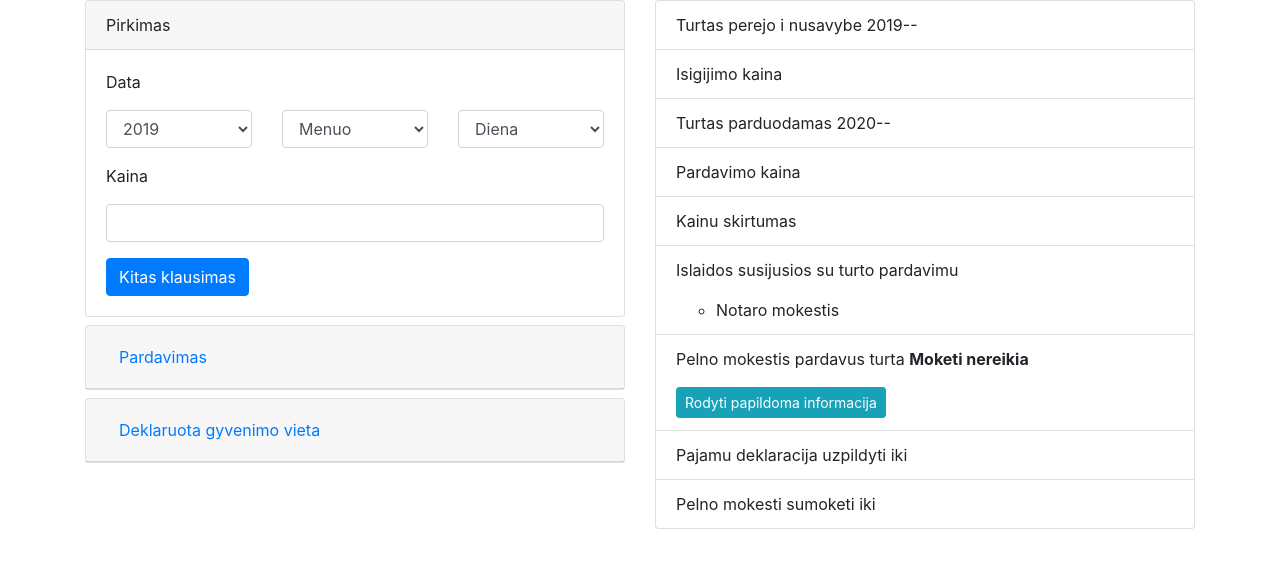
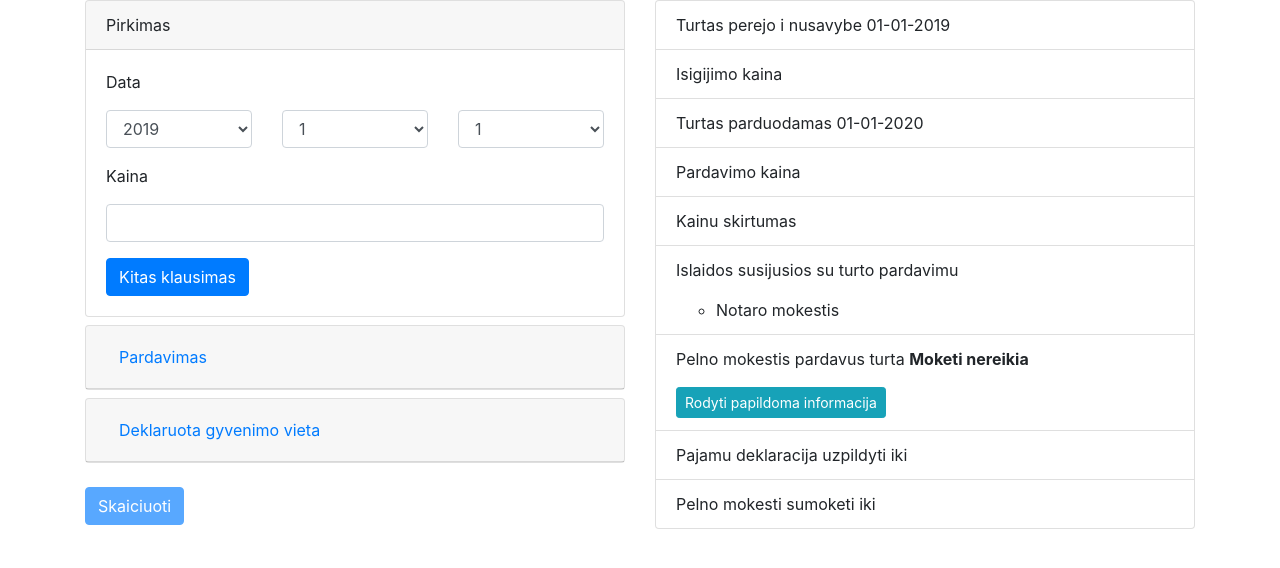
Before and after one commit to horolug/nt-duk, a React (Create React App) app: page / in a window 1280 px wide. Shown: the top 568 px of the page. Built offline with nearby package versions, Linux system fonts and the light colour scheme.

Commit message:
Refactored - selected  sell/purchase date handling and formatting

```diff
--- a/src/Components/Form/form.js
+++ b/src/Components/Form/form.js
@@ -11,12 +11,12 @@ class Form extends React.Component {
     super(props);
     this.state = {
       sellYear: new Date().getFullYear() + 1,
-      sellMonth: "",
-      sellDay: "",
+      sellMonth: 1,
+      sellDay: 1,
       sellPrice: "",
       purchaseYear: new Date().getFullYear(),
-      purchaseMonth: "",
-      purchaseDay: "",
+      purchaseMonth: 1,
+      purchaseDay: 1,
       purchasePrice: "",
       primaryDwelling: false,
       dwellingStatus: "",
@@ -235,8 +235,7 @@ class Form extends React.Component {
   render() {
     const purchaseDays = helpers.dayRange(this.state.purchaseYear, this.state.purchaseMonth);
     const sellDays = helpers.dayRange(this.state.sellYear, this.state.sellMonth);
-    const sellDate = this.state.sellYear +"-"+this.state.sellMonth+"-"+this.state.sellDay;
-    const purchaseDate = this.state.purchaseYear +"-"+this.state.purchaseMonth+"-"+this.state.purchaseDay;
+
     const purchase = {
       'year': this.state.purchaseYear,
       'month': this.state.purchaseMonth,
@@ -297,20 +296,25 @@ class Form extends React.Component {
 
             <QuestionCard
               isVisible={this.state.questionStep}
-              isFormValid={this.isFormValid()}
-              handleSubmit={this.handleSubmit}
               onChange={(e) => this.handleQuestionCard(e)}
               onClick={(e) => this.handleQuestionButton(e)}
               primaryDwelling={this.state.primaryDwelling}
               jumpToQuestion={this.jumpToQuestion}
             />
 
-
+            <div className="mt-4">
+              <button
+                disabled = {this.isFormValid() ? false : true }
+                onClick={this.handleSubmit}
+                className="btn btn-primary">
+                Skaiciuoti
+              </button>
+            </div>
           </div>
           <div className="col-sm-12 col-md-6">
             <Summary
-             purchaseDate={purchaseDate}
-             sellDate={sellDate}
+             purchase={purchase}
+             sell={sell}
              purchasePrice={this.state.purchasePrice}
              sellPrice={this.state.sellPrice}
              timeDiff={this.state.timeDiff}
--- a/src/Components/Summary/summary.js
+++ b/src/Components/Summary/summary.js
@@ -1,4 +1,5 @@
 import React from 'react';
+import moment from 'moment'
 
 class Summary extends React.Component {
 
@@ -26,13 +27,17 @@ class Summary extends React.Component {
     }
 
     const buttonText = this.state.taxDetailsOpen ? 'Slepti papildoma informacija' : 'Rodyti papildoma informacija';
+    const sellString = this.props.sell.year+"-"+this.props.sell.month+"-"+this.props.sell.day;
+    const purchaseString = this.props.purchase.year+"-"+this.props.purchase.month+"-"+this.props.purchase.day;
+    const sellDate = moment(sellString).format('DD-MM-YYYY');
+    const purchaseDate = moment(purchaseString).format('DD-MM-YYYY');
 
     return (
       <div className="form-group">
         <ul className="list-group">
-          <li className="list-group-item">Turtas perejo i nusavybe {this.props.purchaseDate}</li>
+          <li className="list-group-item">Turtas perejo i nusavybe {purchaseDate}</li>
           <li className="list-group-item">Isigijimo kaina {this.props.purchasePrice}</li>
-          <li className="list-group-item">Turtas parduodamas {this.props.sellDate}</li>
+          <li className="list-group-item">Turtas parduodamas {sellDate}</li>
           <li className="list-group-item">Pardavimo kaina {this.props.sellPrice}</li>
           <li className="list-group-item">Kainu skirtumas {this.props.priceDiff}</li>
           <li className="list-group-item">
```
